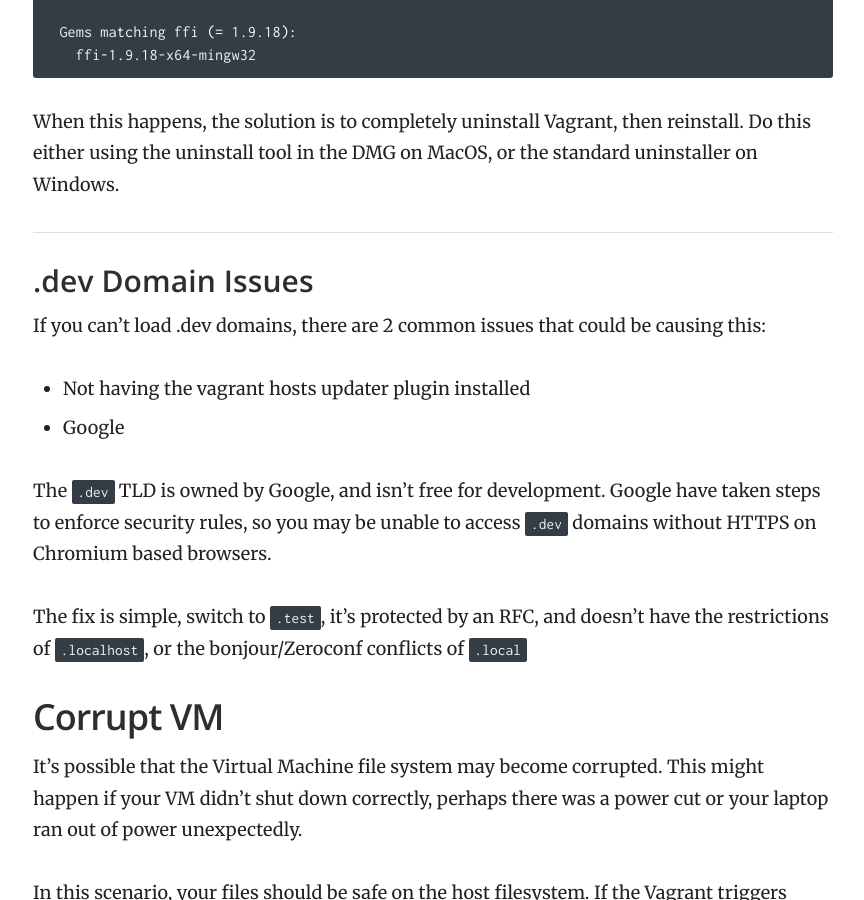
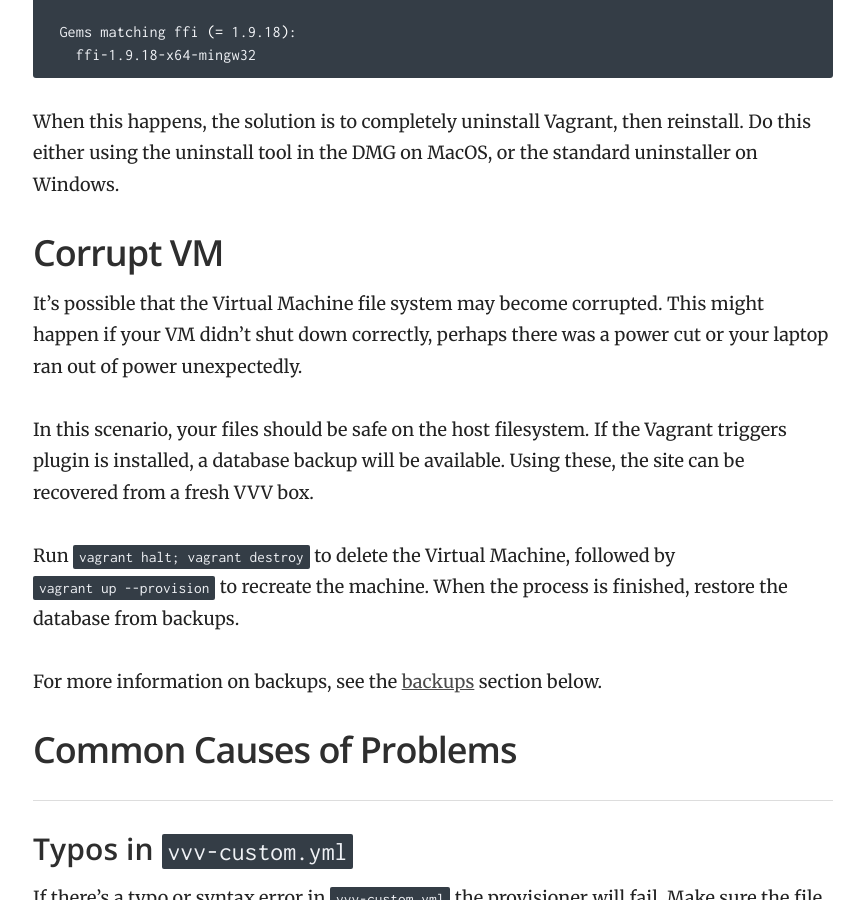
Before and after one commit to Varying-Vagrant-Vagrants/varyingvagrantvagrants.org, a Jekyll site: the page built from docs/en-US/troubleshooting/index.md, in a window 1280 px wide and 900 px high, scrolled down 2276 px. Shown: the whole window, without its empty margins (357-1221 px from the left). Built offline with Jekyll 4.4.1, drawn with Linux system fonts in a browser that asks for light colours.

Commit message:
adds a new .dev TLD migration doc, and creates a troubleshooting folder

```diff
--- a/docs/en-US/troubleshooting.md
+++ b/docs/en-US/troubleshooting/index.md
@@ -78,17 +78,6 @@ conflicting dependencies ffi (= 1.9.18) and ffi (= 1.9.14)
 
  When this happens, the solution is to completely uninstall Vagrant, then reinstall. Do this either using the uninstall tool in the DMG on MacOS, or the standard uninstaller on Windows.
 
-### .dev Domain Issues
-
-If you can't load .dev domains, there are 2 common issues that could be causing this:
-
- - Not having the vagrant hosts updater plugin installed
- - Google
-
-The `.dev` TLD is owned by Google, and isn't free for development. Google have taken steps to enforce security rules, so you may be unable to access `.dev` domains without HTTPS on Chromium based browsers.
-
-The fix is simple, switch to `.test`, it's protected by an RFC, and doesn't have the restrictions of `.localhost`, or the bonjour/Zeroconf conflicts of `.local`
-
 ## Corrupt VM
 
 It's possible that the Virtual Machine file system may become corrupted. This might happen if your VM didn't shut down correctly, perhaps there was a power cut or your laptop ran out of power unexpectedly.
```
Also changed, not shown: docs/en-US/troubleshooting/dev-tld.md (added, +44 -0 lines).
